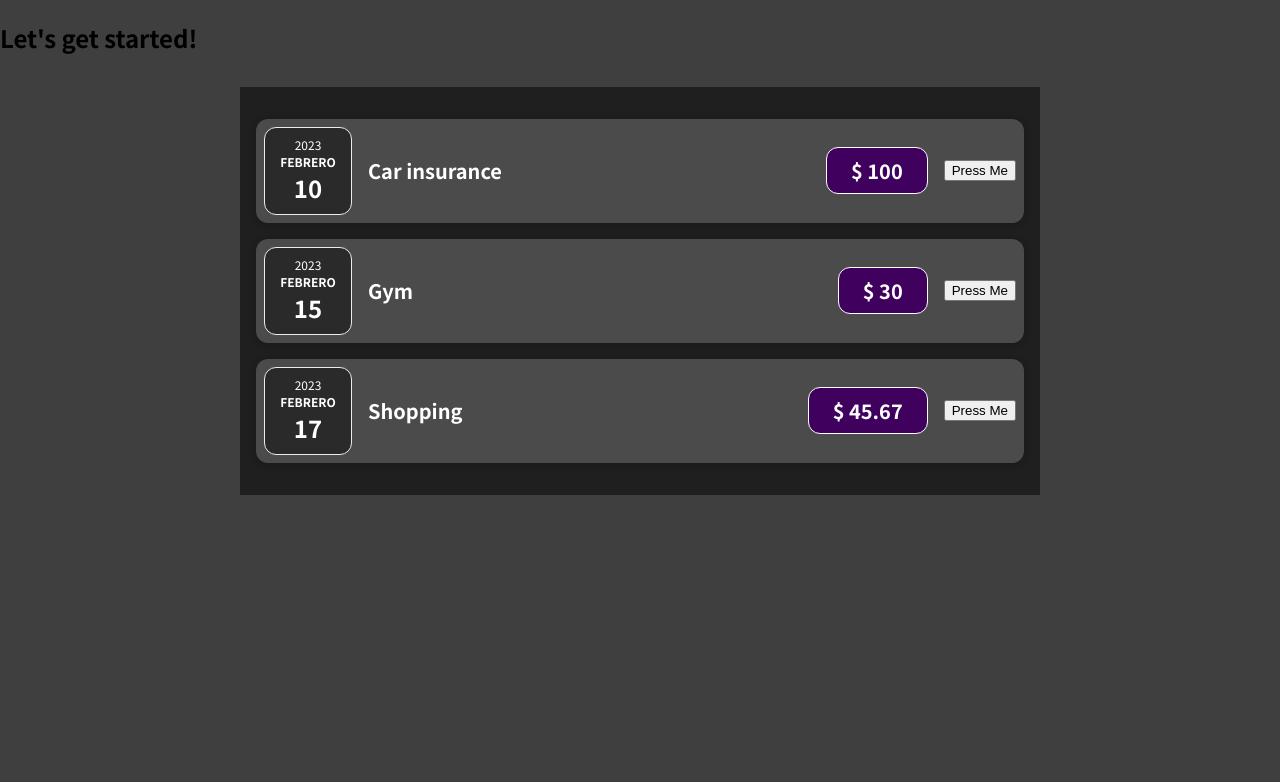
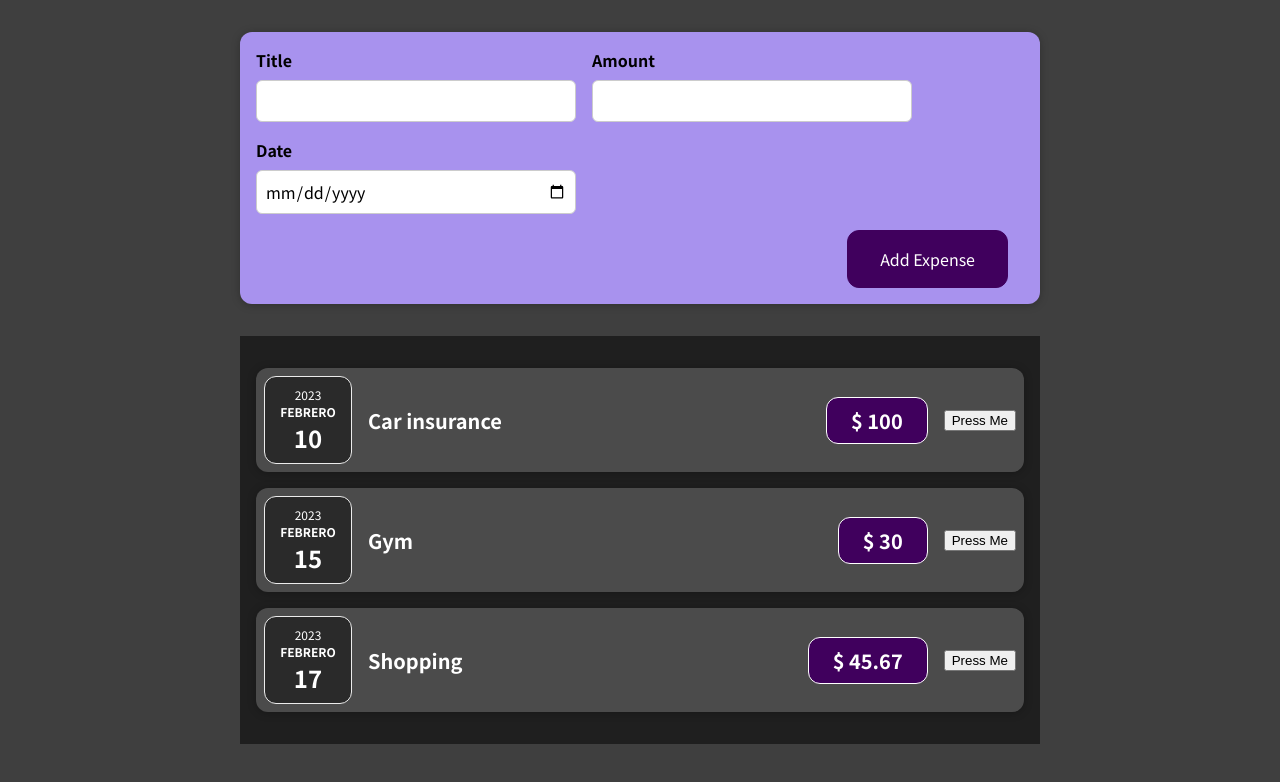
Before and after one commit to sebaestrada/react-the-complete-guide, a React (Create React App) app: page / in a window 1280 px wide. Shown: the top 782 px of the page. Built offline with nearby package versions, Linux system fonts and the light colour scheme.

Commit message:
add: NewExpense form component

```diff
--- a/src/App.js
+++ b/src/App.js
@@ -1,4 +1,5 @@
 import ExpensesList from "./components/Expenses/ExpensesList";
+import NewExpense from "./components/NewExpense/NewExpense";
 
 function App() {
   const expenses = [
@@ -9,7 +10,7 @@
 
   return (
     <div>
-      <h2>Let's get started!</h2>
+      <NewExpense />
       <ExpensesList expenses={expenses} />
     </div>
   );
--- /dev/null
+++ b/src/components/NewExpense/ExpenseForm.css
@@ -0,0 +1,26 @@
+.new-expense__controls {
+  display: flex;
+  flex-wrap: wrap;
+  gap: 1rem;
+  margin-bottom: 1rem;
+  text-align: left;
+}
+
+.new-expense__control label {
+  font-weight: bold;
+  margin-bottom: 0.5rem;
+  display: block;
+}
+
+.new-expense__control input {
+  font: inherit;
+  padding: 0.5rem;
+  border-radius: 6px;
+  border: 1px solid #ccc;
+  width: 20rem;
+  max-width: 100%;
+}
+
+.new-expense__actions {
+  text-align: right;
+}
--- /dev/null
+++ b/src/components/NewExpense/ExpenseForm.js
@@ -0,0 +1,27 @@
+import './ExpenseForm.css';
+
+const ExpenseForm = () => {
+  return(
+    <form action="">
+      <div className="new-expense__controls">
+        <div className="new-expense__control">
+          <label htmlFor="">Title</label>
+          <input type="text" />
+        </div>
+        <div className="new-expense__control">
+          <label htmlFor="">Amount</label>
+          <input type="number" min="0.01" step="0.01" />
+        </div>
+        <div className="new-expense__control">
+          <label htmlFor="">Date</label>
+          <input type="date" min="2023-07-05" />
+        </div>
+      </div>
+      <div className="new-expense__actions">
+        <button type="submit">Add Expense</button>
+      </div>
+    </form>
+  )
+}
+
+export default ExpenseForm;
--- /dev/null
+++ b/src/components/NewExpense/NewExpense.css
@@ -0,0 +1,38 @@
+.new-expense {
+  background-color: #a892ee;
+  padding: 1rem;
+  margin: 2rem auto;
+  width: 50rem;
+  max-width: 95%;
+  border-radius: 12px;
+  text-align: center;
+  box-shadow: 0 1px 8px rgba(0, 0, 0, 0.25);
+}
+
+.new-expense button {
+  font: inherit;
+  cursor: pointer;
+  padding: 1rem 2rem;
+  border: 1px solid #40005d;
+  background-color: #40005d;
+  color: white;
+  border-radius: 12px;
+  margin-right: 1rem;
+}
+
+.new-expense button:hover,
+.new-expense button:active {
+  background-color: #510674;
+  border-color: #510674;
+}
+
+.new-expense button.alternative {
+  color: #220131;
+  border-color: transparent;
+  background-color: transparent;
+}
+
+.new-expense button.alternative:hover,
+.new-expense button.alternative:active {
+  background-color: #ddb3f8;
+}
--- /dev/null
+++ b/src/components/NewExpense/NewExpense.js
@@ -0,0 +1,12 @@
+import ExpenseForm from './ExpenseForm';
+import './NewExpense.css';
+
+const NewExpense = () => {
+  return(
+    <div className="new-expense">
+      <ExpenseForm />
+    </div>
+  );
+}
+
+export default NewExpense;
```
